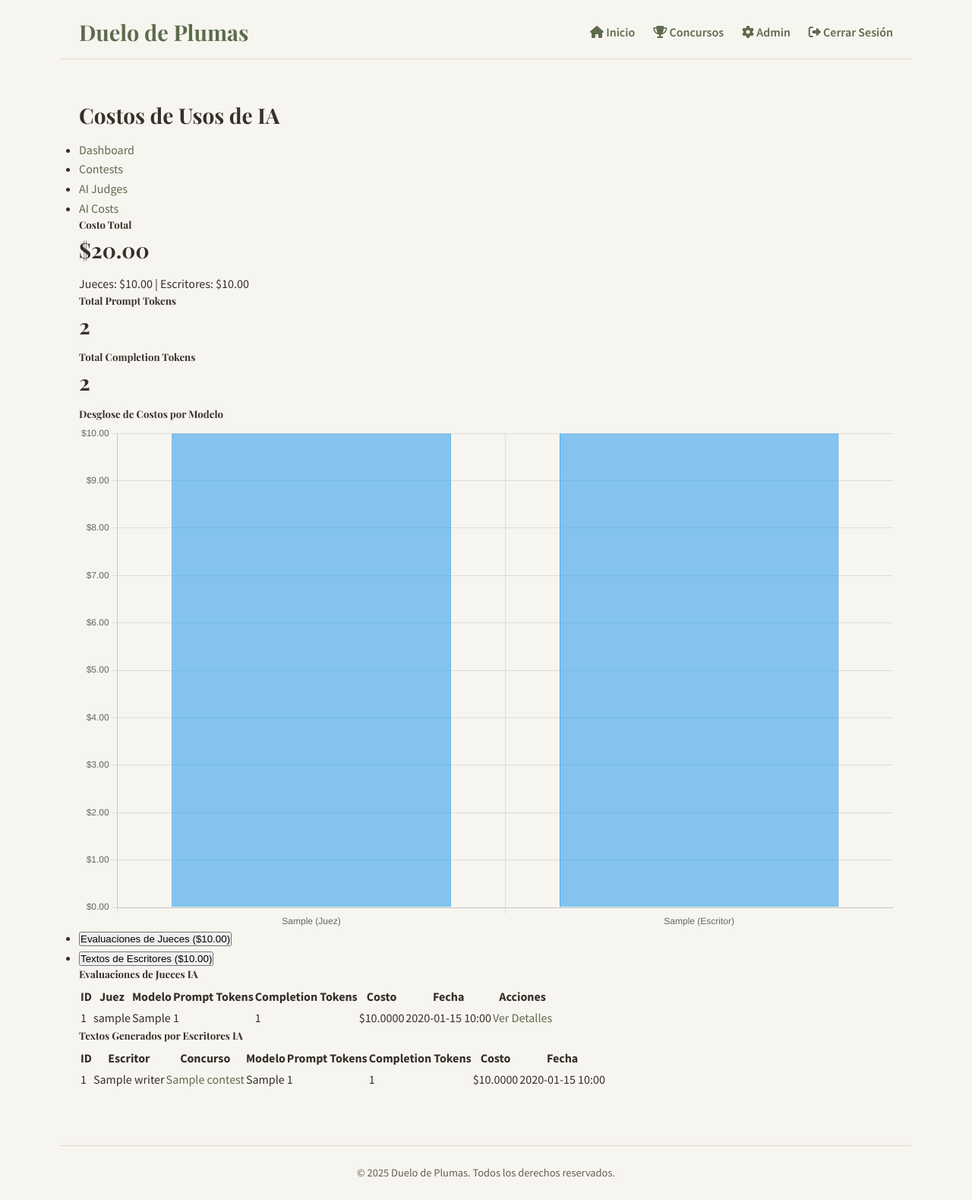
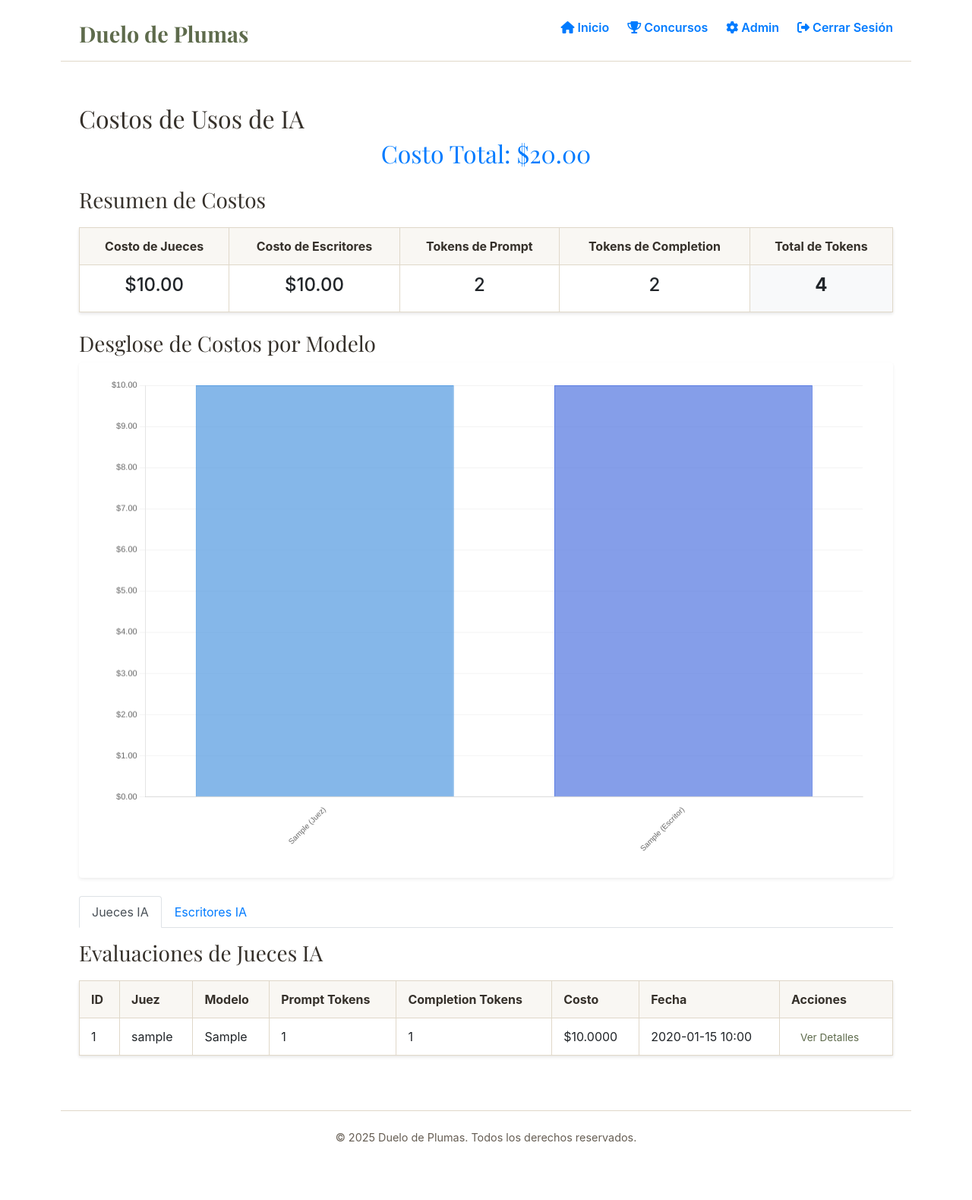
Before and after one commit to altovacio/duelo-de-plumas, a Flask app: page /admin/ai_evaluation_costs in a window 1280 px wide. Shown: the whole page at 76% size. After the commit the page ends 1502 px from the top, so only its background shows below. Run offline with Flask 3, Linux system fonts and the light colour scheme; a user stored in the database is signed in; tables that the repository leaves empty hold one stand-in row (values such as "Sample post"); some libraries are stand-ins or nearby versions.

Commit message:
Improve cost-monitoring page layout

```diff
--- a/app/static/css/style.css
+++ b/app/static/css/style.css
@@ -924,3 +924,7 @@ input[type="submit"]:hover {
     display: flex;
     gap: 15px;
 }
+
+/* Admin AI Evaluation Costs Page CSS removed - no longer needed */
+
+/* ... existing code ... */
--- a/app/templates/admin/ai_evaluation_costs.html
+++ b/app/templates/admin/ai_evaluation_costs.html
@@ -4,68 +4,92 @@
 
 {% block admin_heading %}Costos de Usos de IA{% endblock %}
 
+{% block head_extra %}
+<!-- Bootstrap CSS -->
+<link rel="stylesheet" href="https://cdn.jsdelivr.net/npm/bootstrap@4.6.0/dist/css/bootstrap.min.css">
+<style>
+    /* Styling for AI text content */
+    .ai-text-content {
+        white-space: pre-wrap;       /* Wrap text and preserve line breaks */
+        word-wrap: break-word;       /* Break long words to prevent overflow */
+        max-height: 70vh;            /* Limit height to 70% of viewport height */
+        overflow-y: auto;            /* Add scrollbar if needed */
+        font-family: 'Source Sans Pro', sans-serif;
+        font-size: 16px;
+        line-height: 1.6;
+        padding: 15px;
+        background-color: #f8f9fa;
+        border-radius: 6px;
+        border: 1px solid #e9ecef;
+    }
+</style>
+{% endblock %}
+
 {% block admin_content %}
 <div class="container-fluid p-0">
-    <div class="row mb-4">
-        <div class="col-md-4">
-            <div class="card shadow-sm">
+    <!-- Prominent Total Cost Display -->
+    <div class="mb-4 text-center">
+        <h2 class="text-primary">Costo Total: ${{ "%.2f"|format(total_cost) }}</h2>
+    </div>
+
+    <!-- Cost Summary Table in admin-table style -->
+    <h3>Resumen de Costos</h3>
+    <table class="admin-table mb-4">
+        <thead>
+            <tr>
+                <th class="text-center">Costo de Jueces</th>
+                <th class="text-center">Costo de Escritores</th>
+                <th class="text-center">Tokens de Prompt</th>
+                <th class="text-center">Tokens de Completion</th>
+                <th class="text-center">Total de Tokens</th>
+            </tr>
+        </thead>
+        <tbody>
+            <tr>
+                <td class="text-center">
+                    <div class="h4">${{ "%.2f"|format(judge_cost) }}</div>
+                </td>
+                <td class="text-center">
+                    <div class="h4">${{ "%.2f"|format(writer_cost) }}</div>
+                </td>
+                <td class="text-center">
+                    <div class="h4">{{ "{:,}".format(total_prompt_tokens) }}</div>
+                </td>
+                <td class="text-center">
+                    <div class="h4">{{ "{:,}".format(total_completion_tokens) }}</div>
+                </td>
+                <td class="text-center bg-light">
+                    <div class="h4"><strong>{{ "{:,}".format(total_prompt_tokens + total_completion_tokens) }}</strong></div>
+                </td>
+            </tr>
+        </tbody>
+    </table>
+
+    <!-- Cost Breakdown Chart -->
+    <h3>Desglose de Costos por Modelo</h3>
+    <div class="card shadow-sm border-0 rounded-3 mb-4">
         <div class="card-body">
-                    <h5 class="card-title">Costo Total</h5>
-                    <h2 class="text-primary">${{ "%.2f"|format(total_cost) }}</h2>
-                    <div class="small text-muted">
-                        Jueces: ${{ "%.2f"|format(judge_cost) }} |
-                        Escritores: ${{ "%.2f"|format(writer_cost) }}
-                    </div>
-                </div>
-            </div>
-        </div>
-        <div class="col-md-4">
-            <div class="card shadow-sm">
-                <div class="card-body">
-                    <h5 class="card-title">Total Prompt Tokens</h5>
-                    <h2 class="text-secondary">{{ total_prompt_tokens }}</h2>
-                </div>
-            </div>
-        </div>
-        <div class="col-md-4">
-            <div class="card shadow-sm">
-                <div class="card-body">
-                    <h5 class="card-title">Total Completion Tokens</h5>
-                    <h2 class="text-secondary">{{ total_completion_tokens }}</h2>
-                </div>
+            <div class="chart-container">
+                <canvas id="costChart"></canvas>
             </div>
         </div>
     </div>
 
-    <div class="card shadow-sm mb-4">
-        <div class="card-body">
-            <h5 class="card-title mb-4">Desglose de Costos por Modelo</h5>
-            <canvas id="costChart" width="400" height="200"></canvas>
-        </div>
-    </div>
-
-    <!-- Tabs for Judge Evaluations and Writer Requests -->
+    <!-- Tab Navigation -->
     <ul class="nav nav-tabs mb-3" id="costTabs" role="tablist">
         <li class="nav-item" role="presentation">
-            <button class="nav-link active" id="judges-tab" data-bs-toggle="tab" data-bs-target="#judges-content" type="button" role="tab" aria-controls="judges-content" aria-selected="true">
-                Evaluaciones de Jueces (${{ "%.2f"|format(judge_cost) }})
-            </button>
+            <a class="nav-link active" id="judges-tab" data-toggle="tab" href="#judges-content" role="tab" aria-controls="judges-content" aria-selected="true">Jueces IA</a>
         </li>
         <li class="nav-item" role="presentation">
-            <button class="nav-link" id="writers-tab" data-bs-toggle="tab" data-bs-target="#writers-content" type="button" role="tab" aria-controls="writers-content" aria-selected="false">
-                Textos de Escritores (${{ "%.2f"|format(writer_cost) }})
-            </button>
+            <a class="nav-link" id="writers-tab" data-toggle="tab" href="#writers-content" role="tab" aria-controls="writers-content" aria-selected="false">Escritores IA</a>
         </li>
     </ul>
 
     <div class="tab-content" id="costTabsContent">
         <!-- Judge Evaluations Tab -->
         <div class="tab-pane fade show active" id="judges-content" role="tabpanel" aria-labelledby="judges-tab">
-            <div class="card shadow-sm">
-                <div class="card-body">
-                    <h5 class="card-title mb-3">Evaluaciones de Jueces IA</h5>
-                    <div class="table-responsive">
-                        <table class="table table-striped">
+            <h3>Evaluaciones de Jueces IA</h3>
+            <table class="admin-table">
                 <thead>
                     <tr>
                         <th>ID</th>
@@ -84,13 +108,13 @@
                         <td>{{ eval.id }}</td>
                         <td>{{ eval.judge.username }}</td>
                         <td>{{ eval.ai_model }}</td>
-                                    <td>{{ eval.prompt_tokens }}</td>
-                                    <td>{{ eval.completion_tokens }}</td>
+                        <td>{{ "{:,}".format(eval.prompt_tokens) }}</td>
+                        <td>{{ "{:,}".format(eval.completion_tokens) }}</td>
                         <td>${{ "%.4f"|format(eval.cost) }}</td>
                         <td>{{ eval.timestamp.strftime('%Y-%m-%d %H:%M') }}</td>
                         <td>
                             <a href="{{ url_for('admin.view_ai_evaluation', evaluation_id=eval.id) }}"
-                                           class="btn btn-sm btn-info">
+                               class="button-small">
                                 Ver Detalles
                             </a>
                         </td>
@@ -99,17 +123,11 @@
                 </tbody>
             </table>
         </div>
-                </div>
-            </div>
-        </div>
 
         <!-- Writer Requests Tab -->
         <div class="tab-pane fade" id="writers-content" role="tabpanel" aria-labelledby="writers-tab">
-            <div class="card shadow-sm">
-                <div class="card-body">
-                    <h5 class="card-title mb-3">Textos Generados por Escritores IA</h5>
-                    <div class="table-responsive">
-                        <table class="table table-striped">
+            <h3>Textos Generados por Escritores IA</h3>
+            <table class="admin-table">
                 <thead>
                     <tr>
                         <th>ID</th>
@@ -120,6 +138,7 @@
                         <th>Completion Tokens</th>
                         <th>Costo</th>
                         <th>Fecha</th>
+                        <th>Acciones</th>
                     </tr>
                 </thead>
                 <tbody>
@@ -133,10 +152,15 @@
                             </a>
                         </td>
                         <td>{{ req.ai_model }}</td>
-                                    <td>{{ req.prompt_tokens }}</td>
-                                    <td>{{ req.completion_tokens }}</td>
+                        <td>{{ "{:,}".format(req.prompt_tokens) }}</td>
+                        <td>{{ "{:,}".format(req.completion_tokens) }}</td>
                         <td>${{ "%.4f"|format(req.cost) }}</td>
                         <td>{{ req.timestamp.strftime('%Y-%m-%d %H:%M') }}</td>
+                        <td>
+                            <button type="button" class="button-small" data-toggle="modal" data-target="#aiTextModal{{ req.id }}">
+                                Ver Texto
+                            </button>
+                        </td>
                     </tr>
                     {% endfor %}
                 </tbody>
@@ -144,9 +168,28 @@
         </div>
     </div>
 </div>
+
+<!-- Modals for AI Text -->
+{% for req in writer_requests %}
+<div class="modal fade" id="aiTextModal{{ req.id }}" tabindex="-1" role="dialog" aria-labelledby="aiTextModalLabel{{ req.id }}" aria-hidden="true">
+    <div class="modal-dialog modal-lg" role="document">
+        <div class="modal-content">
+            <div class="modal-header">
+                <h5 class="modal-title" id="aiTextModalLabel{{ req.id }}">Texto Generado por {{ req.ai_writer.name }}</h5>
+                <button type="button" class="close" data-dismiss="modal" aria-label="Close">
+                    <span aria-hidden="true">&times;</span>
+                </button>
+            </div>
+            <div class="modal-body">
+                <pre class="ai-text-content">{{ req.response_text }}</pre>
+            </div>
+            <div class="modal-footer">
+                <button type="button" class="btn btn-secondary" data-dismiss="modal">Cerrar</button>
             </div>
         </div>
     </div>
+</div>
+{% endfor %}
 
 <script src="https://cdn.jsdelivr.net/npm/chart.js"></script>
 <script>
@@ -168,16 +211,25 @@ document.addEventListener('DOMContentLoaded', function() {
         var modelNames = JSON.parse('{{ model_names|tojson|safe }}');
         var modelCostsValues = JSON.parse('{{ model_costs_values|tojson|safe }}');
 
+        // Prepare colors for bars
+        const colors = modelNames.map((_, index) => {
+            // Create a gradient from blue to purple
+            const hue = 210 + (index * 15) % 60;
+            return `hsla(${hue}, 70%, 60%, 0.7)`;
+        });
+
+        const borderColors = colors.map(color => color.replace('0.7', '1'));
+
         // Create the chart
         var costChart = new Chart(ctx, {
             type: 'bar',
             data: {
                 labels: modelNames,
                 datasets: [{
-                    label: 'Cost ($)',
+                    label: 'Costo ($)',
                     data: modelCostsValues,
-                    backgroundColor: 'rgba(54, 162, 235, 0.6)',
-                    borderColor: 'rgba(54, 162, 235, 1)',
+                    backgroundColor: colors,
+                    borderColor: borderColors,
                     borderWidth: 1
                 }]
             },
@@ -185,13 +237,39 @@ document.addEventListener('DOMContentLoaded', function() {
                 responsive: true,
                 maintainAspectRatio: true,
                 aspectRatio: 1.618, // Golden ratio for aesthetics
+                layout: {
+                    padding: {
+                        top: 10,
+                        right: 20,
+                        bottom: 10,
+                        left: 20
+                    }
+                },
                 scales: {
                     y: {
                         beginAtZero: true,
                         ticks: {
                             callback: function(value) {
                                 return '$' + value.toFixed(2);
+                            },
+                            font: {
+                                size: 11
                             }
+                        },
+                        grid: {
+                            color: 'rgba(0, 0, 0, 0.05)'
+                        }
+                    },
+                    x: {
+                        ticks: {
+                            font: {
+                                size: 10
+                            },
+                            maxRotation: 45,
+                            minRotation: 45
+                        },
+                        grid: {
+                            display: false
                         }
                     }
                 },
@@ -200,18 +278,50 @@ document.addEventListener('DOMContentLoaded', function() {
                         display: false
                     },
                     tooltip: {
+                        backgroundColor: 'rgba(0, 0, 0, 0.7)',
+                        titleFont: {
+                            size: 13
+                        },
+                        bodyFont: {
+                            size: 12
+                        },
                         callbacks: {
                             label: function(context) {
-                                return '$' + context.raw.toFixed(2);
+                                return '$' + context.raw.toFixed(4);
                             }
                         }
                     }
                 }
             }
         });
+
+        // Set chart container height based on golden ratio
+        const chartContainer = document.querySelector('.chart-container');
+        const chartWidth = chartContainer.offsetWidth;
+        chartContainer.style.height = (chartWidth / 1.618) + 'px';
     } catch (error) {
         console.error('Error creating chart:', error);
     }
 });
 </script>
+
+{% block scripts %}
+<!-- Bootstrap JS -->
+<script src="https://code.jquery.com/jquery-3.5.1.slim.min.js"></script>
+<script src="https://cdn.jsdelivr.net/npm/bootstrap@4.6.0/dist/js/bootstrap.bundle.min.js"></script>
+<script>
+$(document).ready(function(){
+    // Initialize Bootstrap tabs
+    $('#costTabs a').on('click', function (e) {
+        e.preventDefault();
+        $(this).tab('show');
+    });
+
+    // Initialize modals
+    $('.modal').modal({
+        show: false
+    });
+});
+</script>
 {% endblock %}
+{% endblock %}
--- a/app/templates/admin/layout.html
+++ b/app/templates/admin/layout.html
@@ -5,6 +5,7 @@
 {% block content %}
     <h2>{% block admin_heading %}Panel de Administración{% endblock %}</h2>
 
+    {% if request.path != url_for('admin.ai_evaluation_costs') %}
     <div class="admin-nav-container mb-4">
         <ul class="nav nav-pills nav-fill gap-2 p-1 small bg-white rounded-5 shadow-sm">
             <li class="nav-item">
@@ -21,6 +22,7 @@
             </li>
         </ul>
     </div>
+    {% endif %}
 
     {% block admin_content %}{% endblock %}
 {% endblock %}
```
Lines whose indentation alone changed are shown as unchanged.
